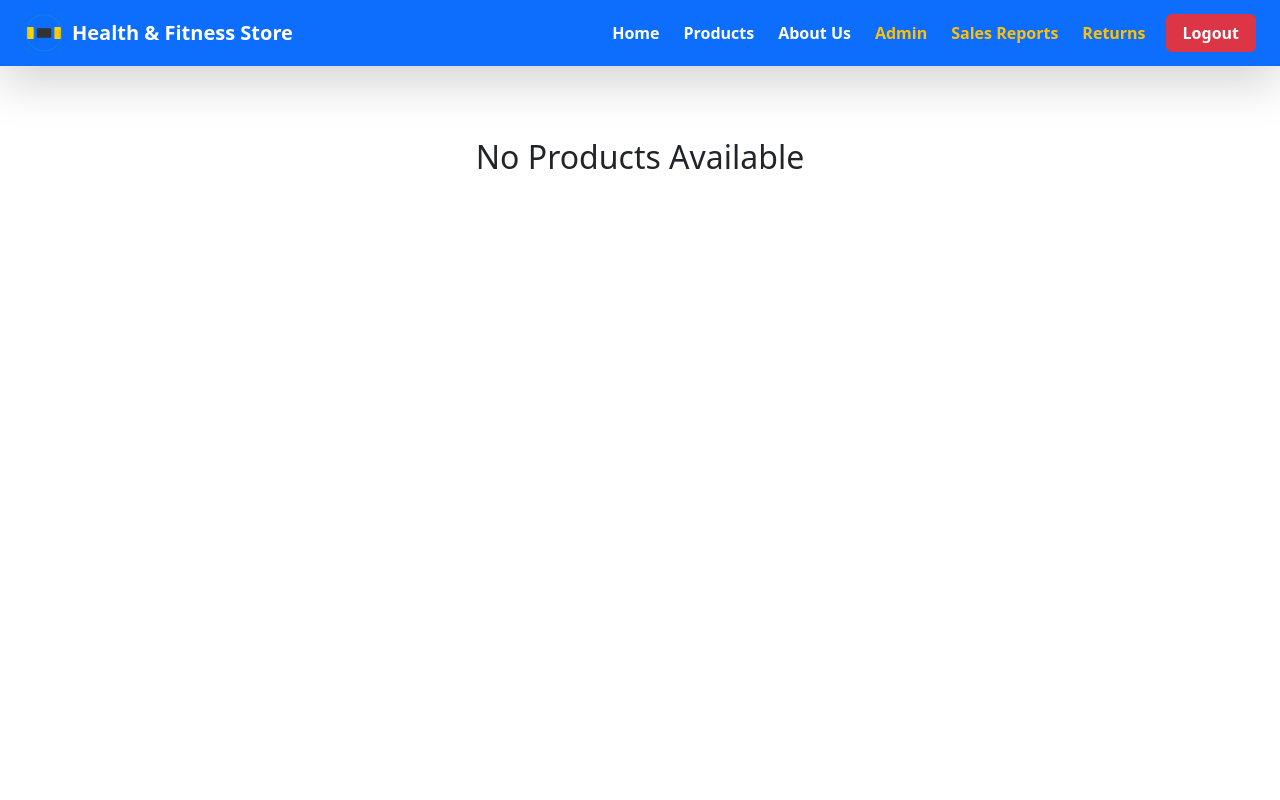
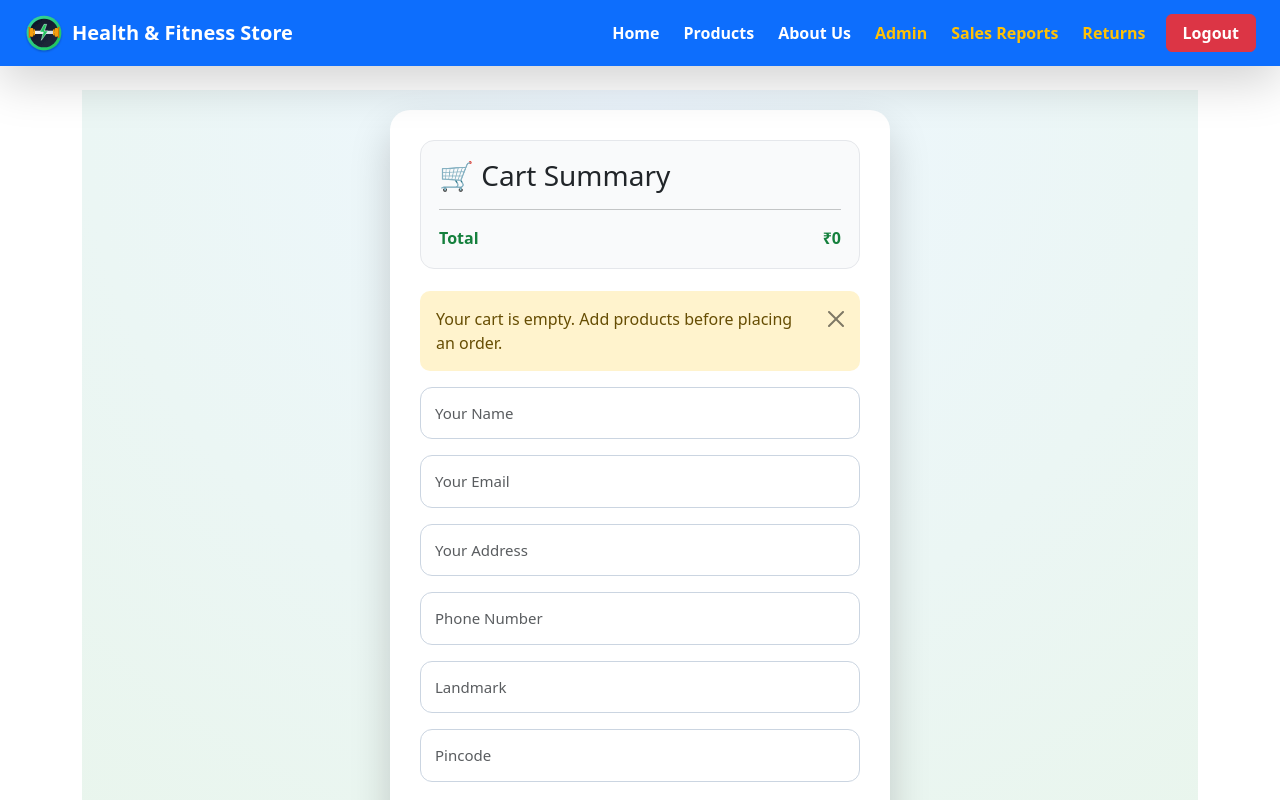
Before and after one commit to patelsaiban9-byte/fitness-store-frontend, a React (Vite) app: page /buynow in a window 1280 px wide. Before the commit this address led to /products. Shown: the top 800 px of the page. Built offline with nearby package versions, Linux system fonts and the light colour scheme; no server answers; sample sign-in values are in the browser's storage.

Commit message:
changes about and home page

```diff
--- a/package.json
+++ b/package.json
@@ -12,6 +12,7 @@
   "dependencies": {
     "axios": "^1.11.0",
     "bootstrap": "^5.3.8",
+    "lottie-react": "^2.4.1",
     "multer": "^2.0.2",
     "react": "^19.1.0",
     "react-dom": "^19.1.0",
--- a/src/assets/logo.jsx
+++ b/src/assets/logo.jsx
@@ -1,36 +1,55 @@
-import React from 'react';
+import React from "react";
 
-export const Logo = ({ size = 40, className = '' }) => {
+export const Logo = ({ size = 40, className = "" }) => {
   return (
     <svg
       width={size}
       height={size}
-      viewBox="0 0 100 100"
+      viewBox="0 0 120 120"
       xmlns="http://www.w3.org/2000/svg"
       className={className}
+      role="img"
+      aria-label="Health and Fitness Store logo"
     >
-      {/* Dumbbell */}
-      <g>
-        {/* Left weight */}
-        <rect x="8" y="35" width="16" height="30" rx="2" fill="#FFD700" />
+      <defs>
+        <linearGradient id="fitHubRing" x1="20" y1="20" x2="100" y2="100" gradientUnits="userSpaceOnUse">
+          <stop offset="0" stopColor="#34d399" />
+          <stop offset="1" stopColor="#22c55e" />
+        </linearGradient>
+        <linearGradient id="fitHubCore" x1="28" y1="26" x2="92" y2="94" gradientUnits="userSpaceOnUse">
+          <stop offset="0" stopColor="#0f172a" />
+          <stop offset="1" stopColor="#1e293b" />
+        </linearGradient>
+        <linearGradient id="fitHubMetal" x1="14" y1="58" x2="106" y2="58" gradientUnits="userSpaceOnUse">
+          <stop offset="0" stopColor="#f8fafc" />
+          <stop offset="1" stopColor="#cbd5e1" />
+        </linearGradient>
+        <filter id="fitHubShadow" x="-25%" y="-25%" width="150%" height="150%">
+          <feDropShadow dx="0" dy="3" stdDeviation="3" floodOpacity="0.3" />
+        </filter>
+      </defs>
 
-        {/* Center bar */}
-        <rect x="32" y="38" width="36" height="24" rx="3" fill="#333333" />
+      <g filter="url(#fitHubShadow)">
+        <circle cx="60" cy="60" r="52" fill="url(#fitHubRing)" />
+        <circle cx="60" cy="60" r="43" fill="url(#fitHubCore)" />
 
-        {/* Right weight */}
-        <rect x="76" y="35" width="16" height="30" rx="2" fill="#FFD700" />
+        <rect x="28" y="53" width="64" height="10" rx="5" fill="url(#fitHubMetal)" />
 
-        {/* Decorative line on weights */}
-        <line x1="12" y1="42" x2="12" y2="63" stroke="#FFA500" strokeWidth="2" />
-        <line x1="24" y1="42" x2="24" y2="63" stroke="#FFA500" strokeWidth="2" />
-        <line x1="80" y1="42" x2="80" y2="63" stroke="#FFA500" strokeWidth="2" />
-        <line x1="88" y1="42" x2="88" y2="63" stroke="#FFA500" strokeWidth="2" />
-      </g>
+        <rect x="18" y="45" width="10" height="26" rx="3" fill="#f59e0b" />
+        <rect x="14" y="41" width="4" height="34" rx="2" fill="#d97706" />
+        <rect x="28" y="49" width="5" height="18" rx="2" fill="#f59e0b" />
 
-      {/* Pulse/energy lines */}
-      <g opacity="0.6">
-        <circle cx="50" cy="50" r="60" fill="none" stroke="#28a745" strokeWidth="1" />
-        <circle cx="50" cy="50" r="45" fill="none" stroke="#20c997" strokeWidth="1" />
+        <rect x="92" y="45" width="10" height="26" rx="3" fill="#f59e0b" />
+        <rect x="102" y="41" width="4" height="34" rx="2" fill="#d97706" />
+        <rect x="87" y="49" width="5" height="18" rx="2" fill="#f59e0b" />
+
+        <path
+          d="M60 34 L48 57 H58 L52 82 L72 54 H61 L68 34 Z"
+          fill="#22c55e"
+          stroke="#ecfeff"
+          strokeWidth="1.4"
+          strokeLinejoin="round"
+        />
       </g>
     </svg>
   );
--- a/src/pages/MyOrders.jsx
+++ b/src/pages/MyOrders.jsx
@@ -5,6 +5,7 @@ function MyOrders() {
   const [orders, setOrders] = useState([]);
   const [loading, setLoading] = useState(true);
   const [downloading, setDownloading] = useState(null);
+  const [cancelling, setCancelling] = useState(null);
   const [returns, setReturns] = useState([]);
   const [showReturnModal, setShowReturnModal] = useState(false);
   const [selectedOrder, setSelectedOrder] = useState(null);
@@ -54,12 +55,6 @@ function MyOrders() {
   // ✅ LOGIN STORES userId
   const userId = localStorage.getItem("userId");
 
-  useEffect(() => {
-    if (!userId) {
-      navigate("/login");
-      return;
-    }
-
   const fetchMyOrders = async () => {
     try {
       const res = await fetch(
@@ -74,6 +69,12 @@ function MyOrders() {
       setLoading(false);
     }
   };
+
+  useEffect(() => {
+    if (!userId) {
+      navigate("/login");
+      return;
+    }
 
     const fetchMyReturns = async () => {
       try {
@@ -141,6 +142,72 @@ function MyOrders() {
   // Check if order has a return request
   const getReturnStatus = (orderId) => {
     return returns.find(r => r.orderId?._id === orderId);
+  };
+
+  const canCancelOrder = (status) => {
+    return ["PLACED", "CONFIRMED"].includes(status || "PLACED");
+  };
+
+  const getCancelButtonTitle = (status) => {
+    if (canCancelOrder(status)) {
+      return "Cancel this order";
+    }
+
+    if (status === "SHIPPED") {
+      return "Order cannot be cancelled after it is shipped";
+    }
+
+    if (status === "OUT_FOR_DELIVERY") {
+      return "Order cannot be cancelled once it is out for delivery";
+    }
+
+    if (status === "DELIVERED") {
+      return "Delivered orders cannot be cancelled";
+    }
+
+    if (status === "CANCELLED") {
+      return "Order is already cancelled";
+    }
+
+    if (status === "RETURNED") {
+      return "Returned orders cannot be cancelled";
+    }
+
+    return "Order cannot be cancelled in the current status";
+  };
+
+  const handleCancelOrder = async (order) => {
+    if (!canCancelOrder(order.orderStatus)) {
+      return;
+    }
+
+    if (!window.confirm("Cancel this order?")) {
+      return;
+    }
+
+    try {
+      setCancelling(order._id);
+      const res = await fetch(`${API_URL}/api/orders/cancel/${order._id}`, {
+        method: "PATCH",
+        headers: { "Content-Type": "application/json" },
+        body: JSON.stringify({ userId }),
+      });
+
+      const data = await res.json();
+
+      if (!res.ok) {
+        alert(data.error || "Failed to cancel order");
+        return;
+      }
+
+      alert("Order cancelled successfully");
+      await fetchMyOrders();
+    } catch (err) {
+      console.error("❌ Cancel order error:", err);
+      alert("Failed to cancel order");
+    } finally {
+      setCancelling(null);
+    }
   };
 
   /* ===============================
@@ -353,7 +420,7 @@ function MyOrders() {
                     )}
 
                     {/* INVOICE DOWNLOAD & RETURN REQUEST */}
-                    <div className="d-flex gap-2">
+                    <div className="d-flex gap-2 flex-wrap">
                       <button
                         className="btn btn-primary"
                         onClick={async () => {
@@ -385,6 +452,18 @@ function MyOrders() {
                         {downloading === order._id
                           ? "📥 Downloading..."
                           : "📄 Download Invoice"}
+                      </button>
+
+                      <button
+                        className={`btn ${canCancelOrder(order.orderStatus) ? "btn-outline-danger" : "btn-outline-secondary"}`}
+                        onClick={() => handleCancelOrder(order)}
+                        disabled={
+                          cancelling === order._id ||
+                          !canCancelOrder(order.orderStatus)
+                        }
+                        title={getCancelButtonTitle(order.orderStatus || "PLACED")}
+                      >
+                        {cancelling === order._id ? "Cancelling..." : "Cancel Order"}
                       </button>
 
                       {/* RETURN REQUEST BUTTON */}
--- a/src/pages/orderform.jsx
+++ b/src/pages/orderform.jsx
@@ -7,6 +7,9 @@ function OrderForm() {
 
   const [cartItems, setCartItems] = useState([]);
   const [paymentMethod, setPaymentMethod] = useState("COD");
+  const [message, setMessage] = useState(null);
+  const [submitting, setSubmitting] = useState(false);
+  const [fieldErrors, setFieldErrors] = useState({});
 
   const [formData, setFormData] = useState({
     name: "",
@@ -32,8 +35,7 @@ function OrderForm() {
       // Cart checkout - use all cart items
       const cart = JSON.parse(localStorage.getItem("cart")) || [];
       if (cart.length === 0) {
-        alert("Cart is empty");
-        navigate("/products");
+        setMessage({ type: "warning", text: "Your cart is empty. Add products before placing an order." });
         return;
       }
       setCartItems(cart);
@@ -44,17 +46,39 @@ function OrderForm() {
      FORM HANDLING
      =============================== */
   const handleChange = (e) => {
-    setFormData({ ...formData, [e.target.name]: e.target.value });
+    const { name, value } = e.target;
+    setFormData({ ...formData, [name]: value });
+    if (fieldErrors[name]) {
+      setFieldErrors({ ...fieldErrors, [name]: "" });
+    }
   };
 
   const validateForm = () => {
     const { name, email, address, phone, pincode } = formData;
+    const errors = {};
 
-    if (name.trim().length < 3) return alert("Name must be at least 3 characters");
-    if (!/^[^\s@]+@[^\s@]+\.[^\s@]+$/.test(email)) return alert("Please enter a valid email");
-    if (address.trim().length < 5) return alert("Address must be at least 5 characters");
-    if (!/^[0-9]{10}$/.test(phone)) return alert("Phone must be 10 digits");
-    if (!/^[0-9]{6}$/.test(pincode)) return alert("Pincode must be 6 digits");
+    if (name.trim().length < 3) {
+      errors.name = "Name must be at least 3 characters.";
+    }
+    if (!/^[^\s@]+@[^\s@]+\.[^\s@]+$/.test(email)) {
+      errors.email = "Please enter a valid email address.";
+    }
+    if (address.trim().length < 5) {
+      errors.address = "Address must be at least 5 characters.";
+    }
+    if (!/^[0-9]{10}$/.test(phone)) {
+      errors.phone = "Phone must be 10 digits.";
+    }
+    if (!/^[0-9]{6}$/.test(pincode)) {
+      errors.pincode = "Pincode must be 6 digits.";
+    }
+
+    setFieldErrors(errors);
+
+    if (Object.keys(errors).length > 0) {
+      setMessage({ type: "danger", text: "Please fix the highlighted fields." });
+      return false;
+    }
 
     return true;
   };
@@ -72,6 +96,8 @@ function OrderForm() {
      =============================== */
   const handleOrder = async (e) => {
     e.preventDefault();
+    setMessage(null);
+    setFieldErrors({});
     if (!validateForm()) return;
 
     const payload = {
@@ -99,6 +125,7 @@ function OrderForm() {
     };
 
     try {
+      setSubmitting(true);
       const res = await fetch(`${API_URL}/api/orders/cart`, {
         method: "POST",
         headers: { "Content-Type": "application/json" },
@@ -110,15 +137,15 @@ function OrderForm() {
       if (!res.ok) {
         // Show specific error messages from backend
         if (data.error === "Insufficient stock" && data.details) {
-          const errorMsg = "Stock Unavailable:\n" + data.details.join("\n");
-          alert(errorMsg);
+          const errorMsg = `Stock unavailable: ${data.details.join(" ")}`;
+          setMessage({ type: "danger", text: errorMsg });
         } else {
-          alert(data.error || "Failed to place order");
+          setMessage({ type: "danger", text: data.error || "Failed to place order." });
         }
         return;
       }
 
-      alert("✅ Order placed successfully");
+      setMessage({ type: "success", text: "Order placed successfully." });
 
       // Check if this was a direct buy or cart order
       const directBuyItem = sessionStorage.getItem("directBuyItem");
@@ -133,10 +160,14 @@ function OrderForm() {
         window.dispatchEvent(new Event("cartUpdated"));
       }
 
-      navigate("/products");
+      setTimeout(() => {
+        navigate("/products");
+      }, 1200);
     } catch (err) {
       console.error("Order error:", err);
-      alert("Something went wrong");
+      setMessage({ type: "danger", text: "Something went wrong while placing the order." });
+    } finally {
+      setSubmitting(false);
     }
   };
 
@@ -165,12 +196,94 @@ function OrderForm() {
         </div>
 
         <form onSubmit={handleOrder}>
-          <input name="name" placeholder="Your Name" onChange={handleChange} style={inputStyle} required />
-          <input name="email" type="email" placeholder="Your Email" onChange={handleChange} style={inputStyle} required />
-          <input name="address" placeholder="Your Address" onChange={handleChange} style={inputStyle} required />
-          <input name="phone" placeholder="Phone Number" onChange={handleChange} style={inputStyle} required />
-          <input name="landmark" placeholder="Landmark" onChange={handleChange} style={inputStyle} />
-          <input name="pincode" placeholder="Pincode" onChange={handleChange} style={inputStyle} required />
+          {message && (
+            <div className={`alert alert-${message.type} alert-dismissible fade show`} role="alert">
+              {message.text}
+              <button
+                type="button"
+                className="btn-close"
+                aria-label="Close"
+                onClick={() => setMessage(null)}
+              ></button>
+            </div>
+          )}
+
+          <div className="mb-3">
+            <input
+              name="name"
+              placeholder="Your Name"
+              value={formData.name}
+              onChange={handleChange}
+              style={inputStyle}
+              className={`form-control ${fieldErrors.name ? "is-invalid" : ""}`}
+              required
+            />
+            {fieldErrors.name && <div className="invalid-feedback d-block">{fieldErrors.name}</div>}
+          </div>
+
+          <div className="mb-3">
+            <input
+              name="email"
+              type="email"
+              placeholder="Your Email"
+              value={formData.email}
+              onChange={handleChange}
+              style={inputStyle}
+              className={`form-control ${fieldErrors.email ? "is-invalid" : ""}`}
+              required
+            />
+            {fieldErrors.email && <div className="invalid-feedback d-block">{fieldErrors.email}</div>}
+          </div>
+
+          <div className="mb-3">
+            <input
+              name="address"
+              placeholder="Your Address"
+              value={formData.address}
+              onChange={handleChange}
+              style={inputStyle}
+              className={`form-control ${fieldErrors.address ? "is-invalid" : ""}`}
+              required
+            />
+            {fieldErrors.address && <div className="invalid-feedback d-block">{fieldErrors.address}</div>}
+          </div>
+
+          <div className="mb-3">
+            <input
+              name="phone"
+              placeholder="Phone Number"
+              value={formData.phone}
+              onChange={handleChange}
+              style={inputStyle}
+              className={`form-control ${fieldErrors.phone ? "is-invalid" : ""}`}
+              required
+            />
+            {fieldErrors.phone && <div className="invalid-feedback d-block">{fieldErrors.phone}</div>}
+          </div>
+
+          <div className="mb-3">
+            <input
+              name="landmark"
+              placeholder="Landmark"
+              value={formData.landmark}
+              onChange={handleChange}
+              style={inputStyle}
+              className="form-control"
+            />
+          </div>
+
+          <div className="mb-3">
+            <input
+              name="pincode"
+              placeholder="Pincode"
+              value={formData.pincode}
+              onChange={handleChange}
+              style={inputStyle}
+              className={`form-control ${fieldErrors.pincode ? "is-invalid" : ""}`}
+              required
+            />
+            {fieldErrors.pincode && <div className="invalid-feedback d-block">{fieldErrors.pincode}</div>}
+          </div>
 
           <div style={{ marginBottom: "16px" }}>
             <strong>Payment Method</strong>
@@ -198,7 +311,9 @@ function OrderForm() {
             </div>
           </div>
 
-          <button type="submit" style={submitBtn}>Confirm Order</button>
+          <button type="submit" style={submitBtn} disabled={submitting}>
+            {submitting ? "Placing Order..." : "Confirm Order"}
+          </button>
           <button type="button" onClick={() => navigate("/products")} style={cancelBtn}>Cancel</button>
         </form>
       </div>
```
Also changed, not shown: 1 other file (tests, documents, lock files or other folders). Lines whose indentation alone changed are shown as unchanged.
